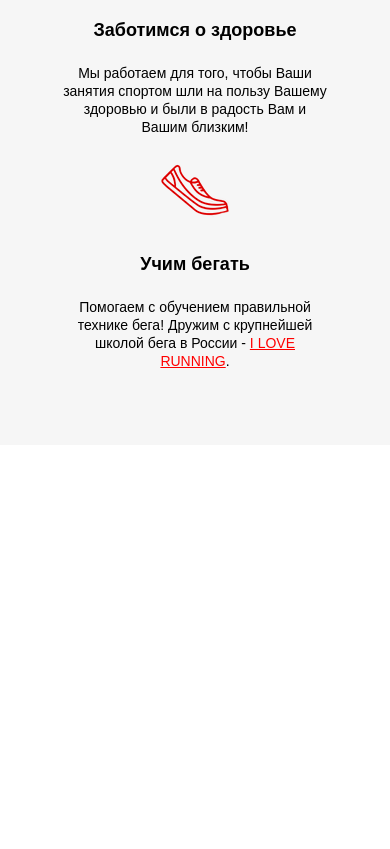
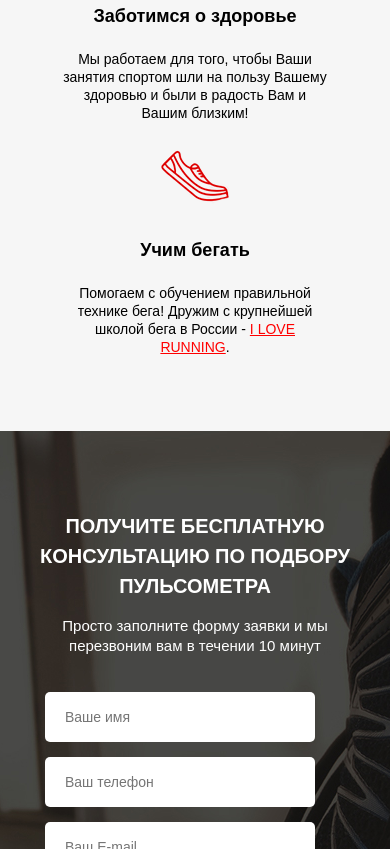
Before and after one commit to ValerijaMiller2001/run_smart, a plain HTML site: page src/index.html in a window 390 px wide. Shown: the part 1151-2000 px from the top of the page. Before the commit the page ends 1596 px from the top, so only its background shows below. Drawn offline with Linux system fonts and the light colour scheme.

Commit message:
consultation

```diff
--- a/src/css/general.css
+++ b/src/css/general.css
@@ -142,11 +142,12 @@
     background: #F6F6F6;
 }
 
-.advantages_header {
+.title {
     color: var(--black-color);
     text-align: center;
     font-size: 30px;
     font-weight: 700;
+    text-transform: uppercase;
 }
 
 .advantages_wrapper {
@@ -184,3 +185,55 @@
     color: #F00;
     text-decoration-line: underline;
 }
+
+.consultation {
+    min-height: 680px;
+    padding: 100px 0 92px 0;
+    background: url(../img/consultation/bg2.jpg) center center/cover no-repeat;
+}
+
+.consultation .title {
+    color: var(--white-color);
+    font-size: 36px;
+    line-height: 54px;
+    text-align: left;
+}
+
+.consultation_descr {
+    color: var(--white-color);
+    font-size: 20px;
+    font-weight: 500;
+    line-height: 30px;
+    text-align: left;
+    margin-top: 15px;
+}
+
+.feed-form {
+    margin-top: 36px;
+    display: flex;
+    flex-direction: column;
+    width: 300px;
+}
+
+.feed-form input {
+    height: 50px;
+    background-color: var(--white-color);
+    border-radius: 5px;
+    margin-bottom: 15px;
+    border: none;
+    padding: 0 20px;
+    color: #4B4B4B;
+    font-size: 14px;
+    font-weight: 400;
+}
+
+.feed-form input :nth-child(3) {
+    margin-bottom: 20px;
+}
+
+.button_submit {
+    font-size: 16px;
+    width: 300px;
+    height: 58px;
+
+}
--- a/src/css/media.css
+++ b/src/css/media.css
@@ -19,6 +19,15 @@
     .advantages_descr br {
         display: none;
     }
+
+    .consultation {
+        padding: 100px 20px 92px 20px;
+    }
+
+    .consultation .title {
+        font-size: 33px;
+    }
+
 }
 
 @media screen and (max-width: 767px){
@@ -81,7 +90,7 @@
     }
 
     .button_main {
-        width: 275px;
+        width: 230px;
         display: block;
         margin: 0 auto;
         margin-top: 50px;
@@ -100,7 +109,7 @@
     }
 
     .promo_icons {
-        width: 300px;
+        width: 90%;
     }
 
     .promo_wrapper {
@@ -114,11 +123,50 @@
         margin-top: 10px;
     }
 
-    .advantages_header {
+    .title {
         font-size: 23px;
     }
 
     .advantages_item {
         max-width: 290px;
     }
+
+    .consultation {
+        padding: 80px 20px 92px 20px;
+    }
+
+    .consultation .title {
+        text-align: center;
+        line-height: 30px;
+        font-size: 20px;
+    }
+
+    .consultation .title br {
+        display: none;
+    }
+
+    .consultation_descr {
+        text-align: center;
+        font-size: 15px;
+        line-height: 20px;
+    }
+
+    .consultation_descr br {
+        display: none;
+    }
+
+    .feed-form {
+        display: block;
+        margin: 0 auto;
+        margin-top: 36px;
+
+    }
+
+    .feed-form input {
+        width: 270px;
+    }
+
+    .button_submit {
+        width: 270px;
+    }
 }
--- a/src/index.html
+++ b/src/index.html
@@ -50,7 +50,7 @@
 
     <div class="advantages">
         <div class="container">
-            <div class="advantages_header">НАШИ ПРЕИМУЩЕСТВА</div>
+            <div class="title">НАШИ ПРЕИМУЩЕСТВА</div>
             <div class="advantages_wrapper">
                 <div class="advantages_item">
                     <img src="img/advantages/1.png" alt="1">
@@ -70,5 +70,21 @@
             </div>
         </div>
     </div>
+
+    <div class="consultation">
+        <div class="container">
+            <h2 class="title">Получите бесплатную консультацию <br>по подбору пульсометра </h2>
+            <div class="consultation_descr">Просто заполните форму заявки <br>и мы перезвоним вам в течении 10 минут</div>
+
+            <form class="feed-form" action="#">
+                <input name="name" required placeholder="Ваше имя" type="text">
+                <input name="phone" required placeholder="Ваш телефон" type="number">
+                <input name="email" required placeholder="Ваш E-mail " type="email">
+
+                <button class="button button_submit">заказать кОНСУЛЬТАЦИЮ</button>
+            </form>
+
+        </div>
+    </div>
 </body>
 </html>
```
